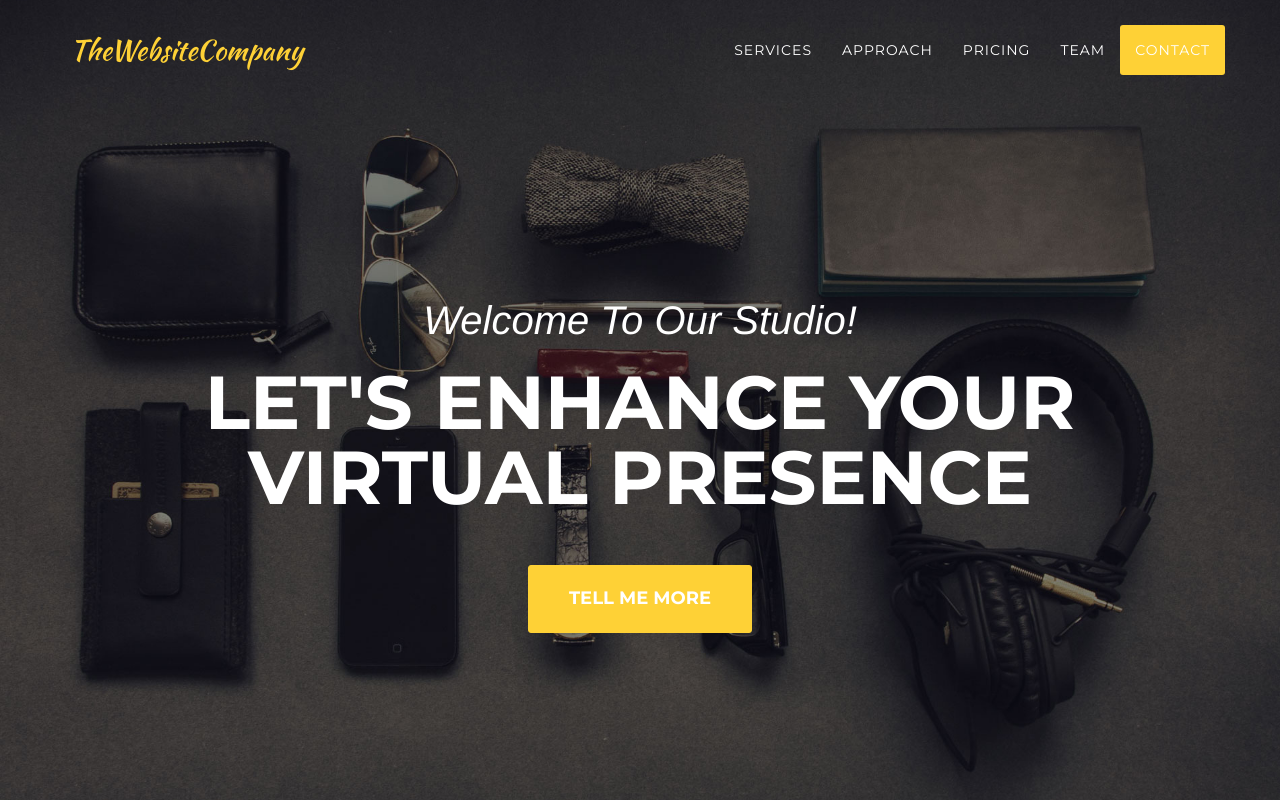
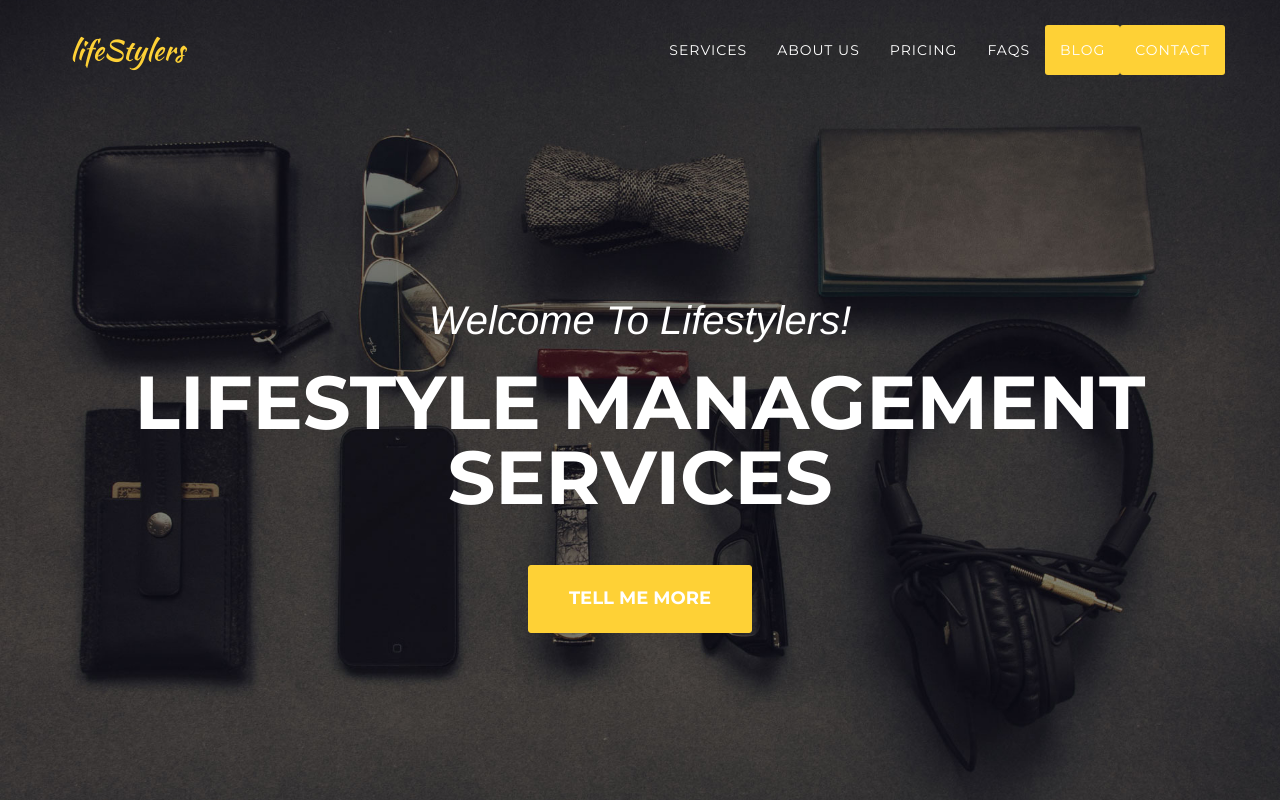
Before and after one commit to TWCLtd/lifestylers, a website: page index.html in a window 1280 px wide. Shown: the top 800 px of the page. Drawn offline with nearby package versions, Linux system fonts and the light colour scheme; a web font is replaced by a local one.

Commit message:
first commit

```diff
--- a/index.html
+++ b/index.html
@@ -9,7 +9,7 @@
     <meta name="description" content="">
     <meta name="author" content="Xirui">
 
-    <title>TheWebsiteCompany</title>
+    <title>LifeStylers</title>
 
     <!-- Bootstrap Core CSS -->
     <link href="vendor/bootstrap/css/bootstrap.min.css" rel="stylesheet">
@@ -43,7 +43,9 @@
                 <button type="button" class="navbar-toggle" data-toggle="collapse" data-target="#bs-example-navbar-collapse-1">
                     <span class="sr-only">Toggle navigation</span> Menu <i class="fa fa-bars"></i>
                 </button>
-                <a class="navbar-brand page-scroll" href="#page-top">TheWebsiteCompany</a>
+                <a class="navbar-brand page-scroll" href="#page-top">
+                    lifeStylers
+                </a>
             </div>
 
             <!-- Collect the nav links, forms, and other content for toggling -->
@@ -56,13 +58,16 @@
                         <a class="page-scroll" href="#services">Services</a>
                     </li>
                     <li>
-                        <a class="page-scroll" href="#approach">Approach</a>
+                        <a class="page-scroll" href="#approach">About Us</a>
                     </li>
                     <li>
                         <a class="page-scroll" href="#pricing">Pricing</a>
                     </li>
                     <li>
-                        <a class="page-scroll" href="#team">Team</a>
+                        <a class="page-scroll" href="#team">FAQs</a>
+                    </li>
+                    <li>
+                        <a class="page-scroll" href="#contact">Blog</a>
                     </li>
                     <li>
                         <a class="page-scroll" href="#contact">Contact</a>
@@ -78,8 +83,8 @@
     <header>
         <div class="container">
             <div class="intro-text">
-                <div class="intro-lead-in">Welcome To Our Studio!</div>
-                <div class="intro-heading">Let's enhance your virtual presence</div>
+                <div class="intro-lead-in">Welcome To Lifestylers!</div>
+                <div class="intro-heading">Lifestyle Management Services </div>
                 <a href="#services" class="page-scroll btn btn-xl">Tell Me More</a>
             </div>
         </div>
```
